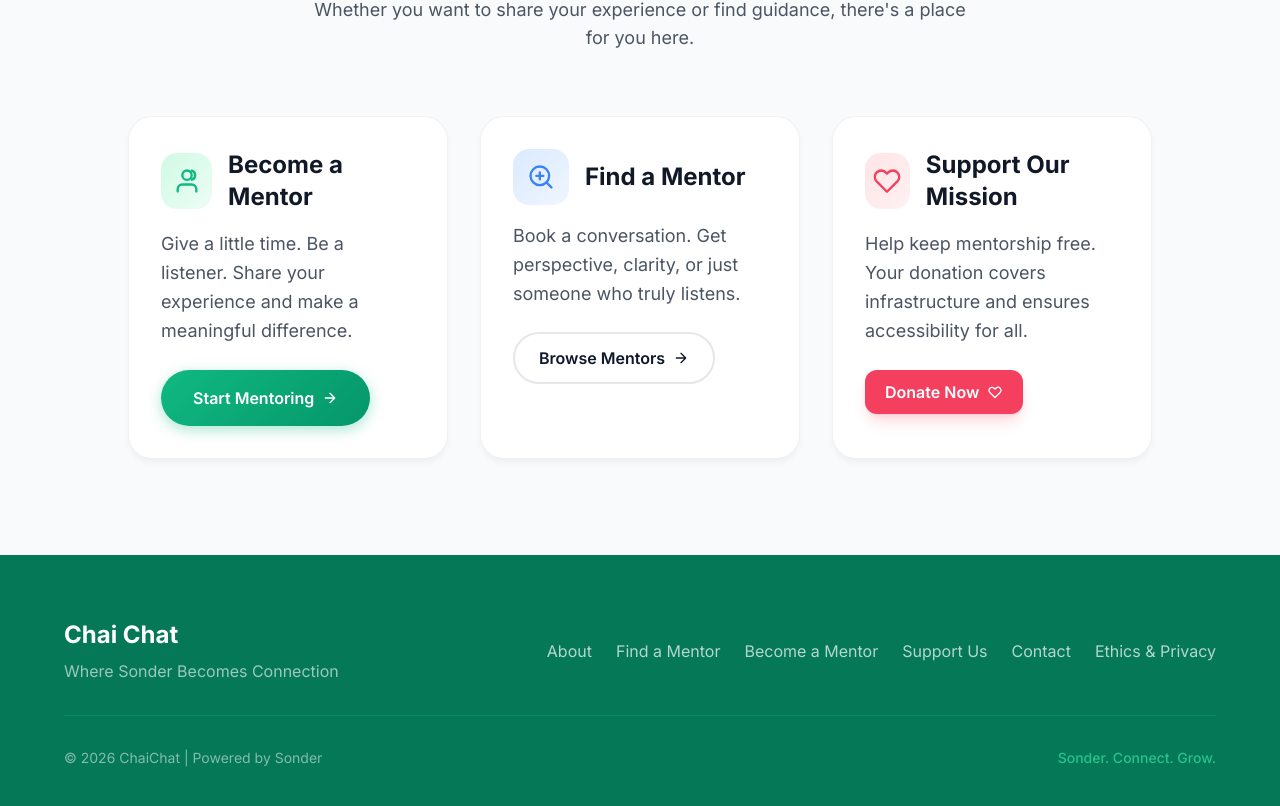
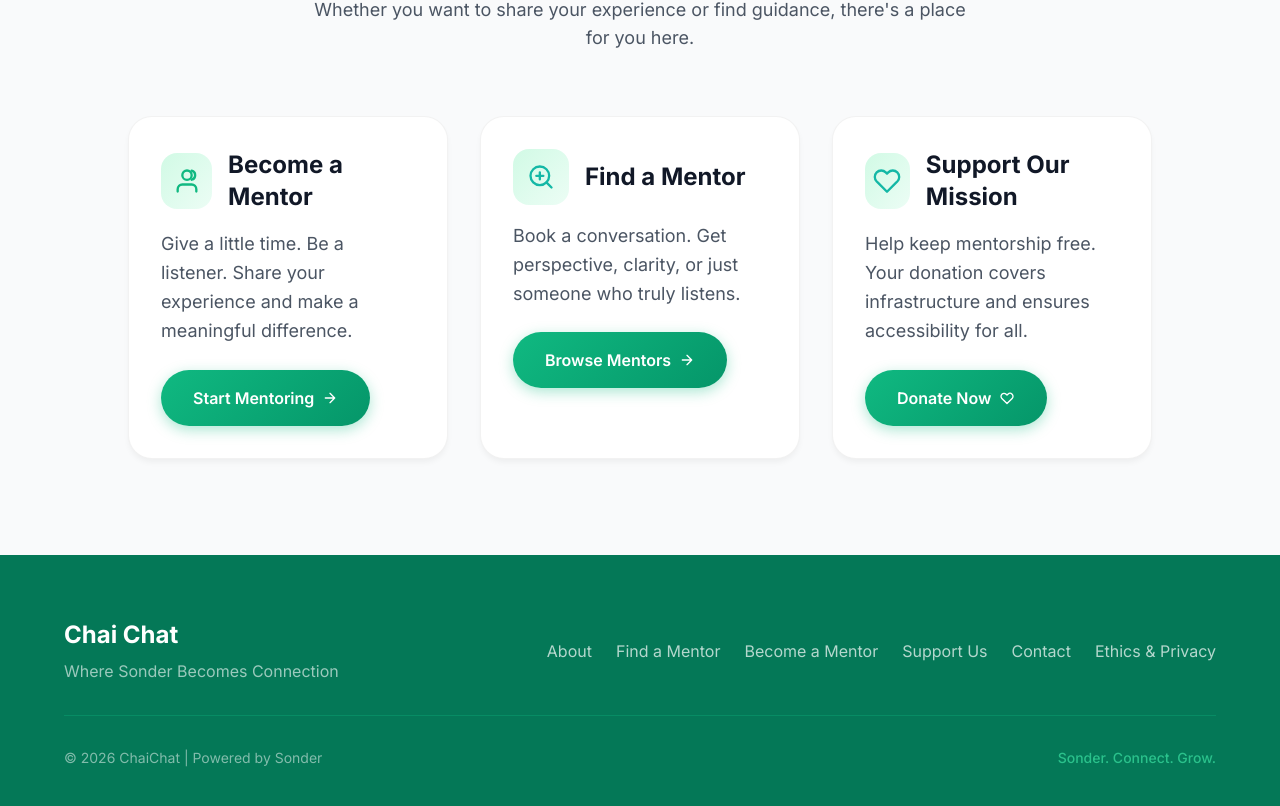
Before and after one commit to miac-design/chaiwithsonder, a Next.js app: page / in a window 1280 px wide. Shown: the part 3006-3812 px from the top of the page. Built offline with nearby package versions, Linux system fonts and the light colour scheme; no server answers; the database is empty.

Commit message:
Color consistency: all buttons/icons now use teal-500, no more rose/blue colors

```diff
--- a/src/app/page.tsx
+++ b/src/app/page.tsx
@@ -415,8 +415,8 @@ export default function Home() {
               transition={{ type: "spring", stiffness: 300 }}
             >
               <div className="flex items-center gap-4 mb-4">
-                <div className="w-14 h-14 rounded-2xl bg-gradient-to-br from-blue-100 to-blue-50 flex items-center justify-center">
-                  <svg width="28" height="28" viewBox="0 0 24 24" fill="none" stroke="#3B82F6" strokeWidth="2">
+                <div className="w-14 h-14 rounded-2xl bg-gradient-to-br from-teal-100 to-teal-50 flex items-center justify-center">
+                  <svg width="28" height="28" viewBox="0 0 24 24" fill="none" stroke="#14b8a6" strokeWidth="2">
                     <circle cx="11" cy="11" r="8" strokeLinecap="round" strokeLinejoin="round" />
                     <path d="M21 21l-4.35-4.35" strokeLinecap="round" strokeLinejoin="round" />
                     <path d="M11 8v6M8 11h6" strokeLinecap="round" strokeLinejoin="round" />
@@ -427,7 +427,7 @@ export default function Home() {
               <p className="text-gray-600 text-lg mb-6 leading-relaxed">
                 Book a conversation. Get perspective, clarity, or just someone who truly listens.
               </p>
-              <Link href="/mentor" className="btn-secondary inline-flex items-center gap-2">
+              <Link href="/mentor" className="btn-teal inline-flex items-center gap-2">
                 Browse Mentors
                 <svg width="16" height="16" viewBox="0 0 24 24" fill="none" stroke="currentColor" strokeWidth="2">
                   <path d="M5 12h14M12 5l7 7-7 7" strokeLinecap="round" strokeLinejoin="round" />
@@ -442,8 +442,8 @@ export default function Home() {
               transition={{ type: "spring", stiffness: 300 }}
             >
               <div className="flex items-center gap-4 mb-4">
-                <div className="w-14 h-14 rounded-2xl bg-gradient-to-br from-rose-100 to-rose-50 flex items-center justify-center">
-                  <svg width="28" height="28" viewBox="0 0 24 24" fill="none" stroke="#F43F5E" strokeWidth="2">
+                <div className="w-14 h-14 rounded-2xl bg-gradient-to-br from-teal-100 to-teal-50 flex items-center justify-center">
+                  <svg width="28" height="28" viewBox="0 0 24 24" fill="none" stroke="#14b8a6" strokeWidth="2">
                     <path d="M20.84 4.61a5.5 5.5 0 0 0-7.78 0L12 5.67l-1.06-1.06a5.5 5.5 0 0 0-7.78 7.78l1.06 1.06L12 21.23l7.78-7.78 1.06-1.06a5.5 5.5 0 0 0 0-7.78z" strokeLinecap="round" strokeLinejoin="round" />
                   </svg>
                 </div>
@@ -452,7 +452,7 @@ export default function Home() {
               <p className="text-gray-600 text-lg mb-6 leading-relaxed">
                 Help keep mentorship free. Your donation covers infrastructure and ensures accessibility for all.
               </p>
-              <Link href="/donate" className="inline-flex items-center gap-2 px-5 py-2.5 rounded-xl font-semibold bg-rose-500 text-white hover:bg-rose-600 transition shadow-lg shadow-rose-500/20">
+              <Link href="/donate" className="btn-teal inline-flex items-center gap-2">
                 Donate Now
                 <svg width="16" height="16" viewBox="0 0 24 24" fill="none" stroke="currentColor" strokeWidth="2">
                   <path d="M4.318 6.318a4.5 4.5 0 000 6.364L12 20.364l7.682-7.682a4.5 4.5 0 00-6.364-6.364L12 7.636l-1.318-1.318a4.5 4.5 0 00-6.364 0z" strokeLinecap="round" strokeLinejoin="round" />
```
